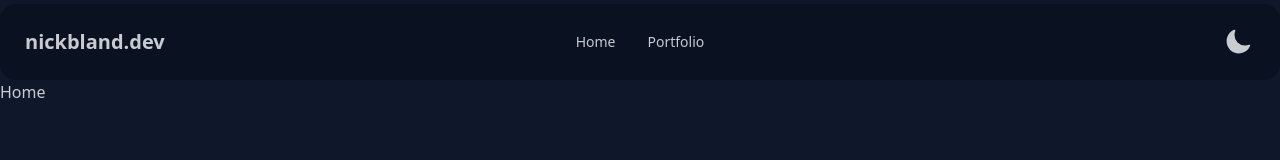
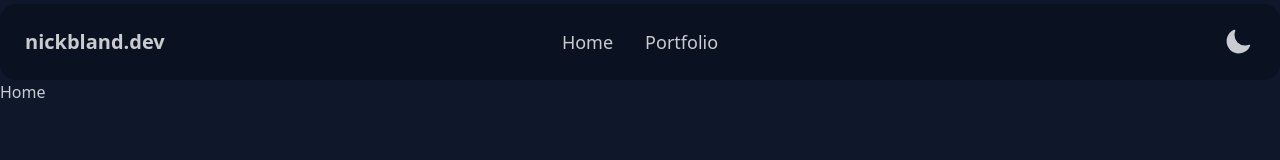
Before and after one commit to NickBland/website, a SvelteKit app: page / in a window 1280 px wide. Shown: the top 160 px of the page. Built offline with nearby package versions, Linux system fonts and the light colour scheme.

Commit message:
Quick aesthetic updates
~ Change light theme to something new
~ Make navbar text a bit bigger

```diff
--- a/src/components/navbar/navbar.svelte
+++ b/src/components/navbar/navbar.svelte
@@ -33,8 +33,8 @@
   </div>
   <div class="navbar-center hidden lg:flex">
     <ul class="menu menu-horizontal px-1">
-      <li><a href="/">Home</a></li>
-      <li><a href="/portfolio">Portfolio</a></li>
+      <li><a href="/" class="text-lg">Home</a></li>
+      <li><a href="/portfolio" class="text-lg">Portfolio</a></li>
     </ul>
   </div>
   <div class="navbar-end">
--- a/src/components/navbar/themeController.svelte
+++ b/src/components/navbar/themeController.svelte
@@ -1,6 +1,6 @@
 <label class="swap swap-rotate">
   <!-- this hidden checkbox controls the state -->
-  <input type="checkbox" class="theme-controller" value="winter" />
+  <input type="checkbox" class="theme-controller" value="acid" />
 
   <!-- sun icon -->
   <svg
--- a/tailwind.config.js
+++ b/tailwind.config.js
@@ -6,7 +6,7 @@ module.exports = {
   },
   plugins: [require("daisyui")],
   daisyui: {
-    themes: ["night", "winter"],
+    themes: ["night", "acid"],
   },
   darkMode: "selector",
 };
```
